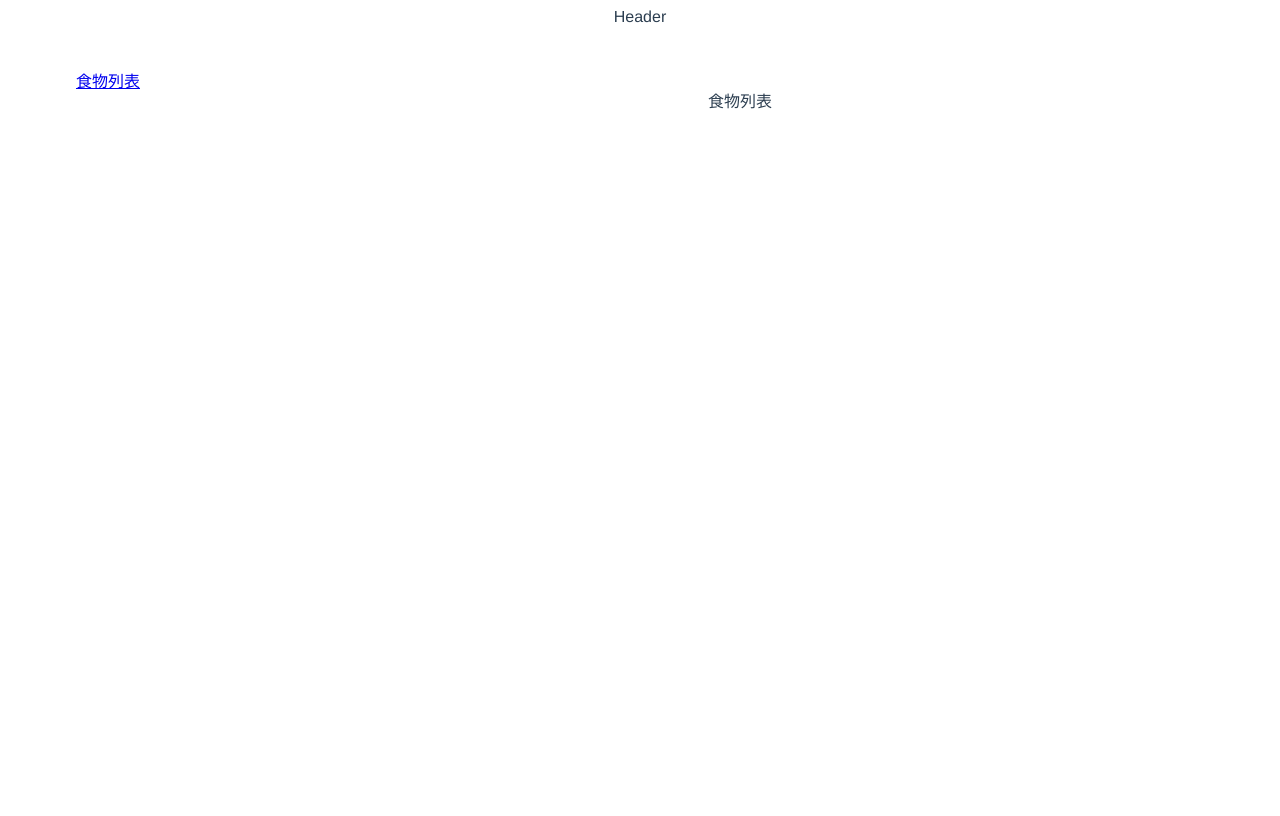
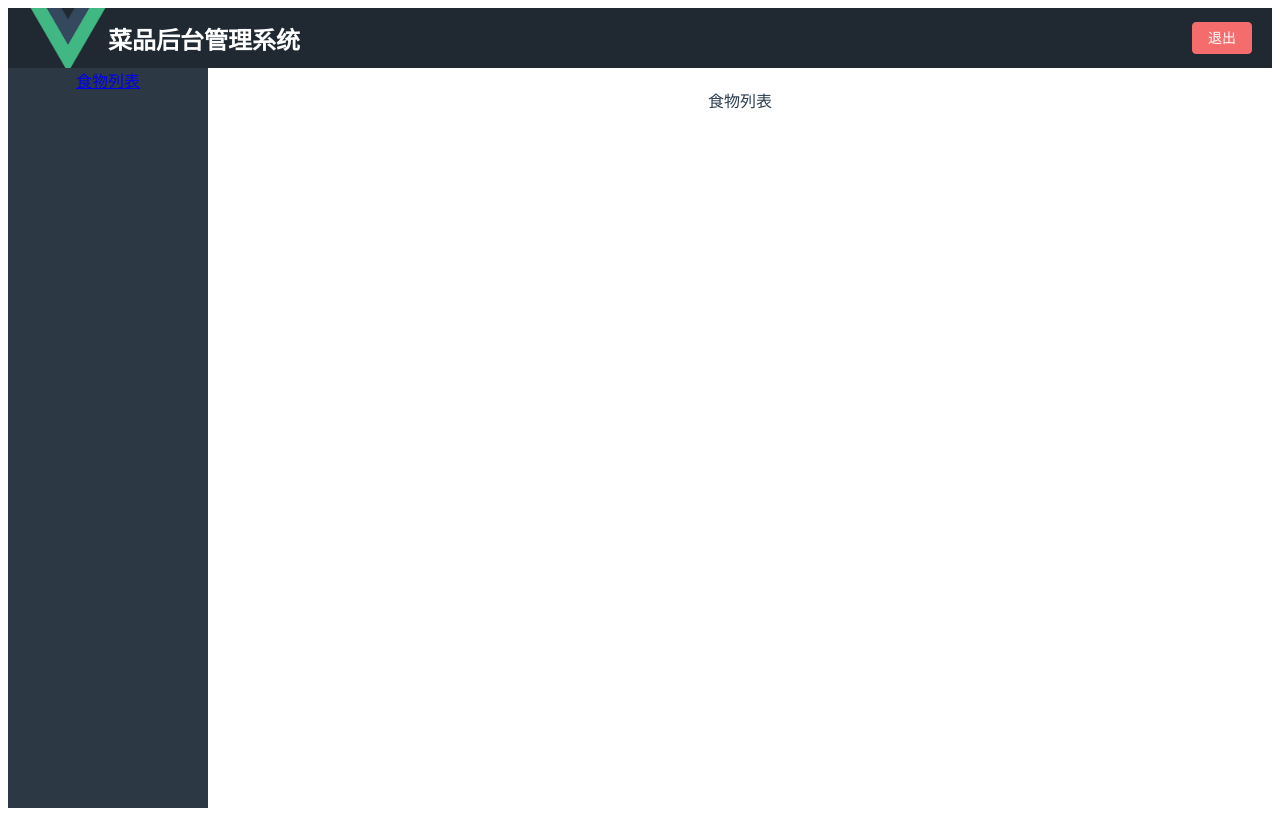
Before and after one commit to jinhuiDing/food-shop-admin, a Vue app: page /index in a window 1280 px wide. Built offline with nearby package versions, Linux system fonts and the light colour scheme.

Commit message:
头部编写

```diff
--- a/src/App.vue
+++ b/src/App.vue
@@ -24,4 +24,15 @@ nav a {
     nav a.router-link-exact-active {
         color: #42b983;
     }
+
+    .flex-float {
+        display: flex;
+        justify-content: space-between;
+        align-items: center;
+    }
+
+    .flex {
+        display: flex;
+        align-items: center;
+    }
 </style>
--- a/src/views/Layout/LayOut.vue
+++ b/src/views/Layout/LayOut.vue
@@ -1,9 +1,17 @@
 <template>
     <div class="common-layout">
         <el-container>
-            <el-header>Header</el-header>
+            <el-header class="common-header flex-float">
+                <div class="flex">
+                    <img class="logo" src="../../assets/logo.png" alt="">
+                    <h1 class="title">菜品后台管理系统</h1>
+
+                </div>
+                <el-button type="danger">退出</el-button>
+            </el-header>
+
             <el-container>
-                <el-aside width="200px">
+                <el-aside class="common-aside" width="200px">
                     <router-link to="/index">食物列表</router-link>
                 </el-aside>
                 <el-main>
@@ -22,6 +30,23 @@
     }
 </script>
 
-<style scoped>
-
+<style>
+    .el-container{
+        height:100vh;
+        /*溢出 隐藏*/
+        overflow: hidden;
+    }
+    .common-aside{
+        background: #2c3945;
+    }
+    .common-header {
+        background: #202932;
+        display: flex;
+    }
+    .logo{
+        width: 80px;
+    }
+    .title{
+        color: #ffffff;
+    }
 </style>
```
Lines whose indentation alone changed are shown as unchanged.
